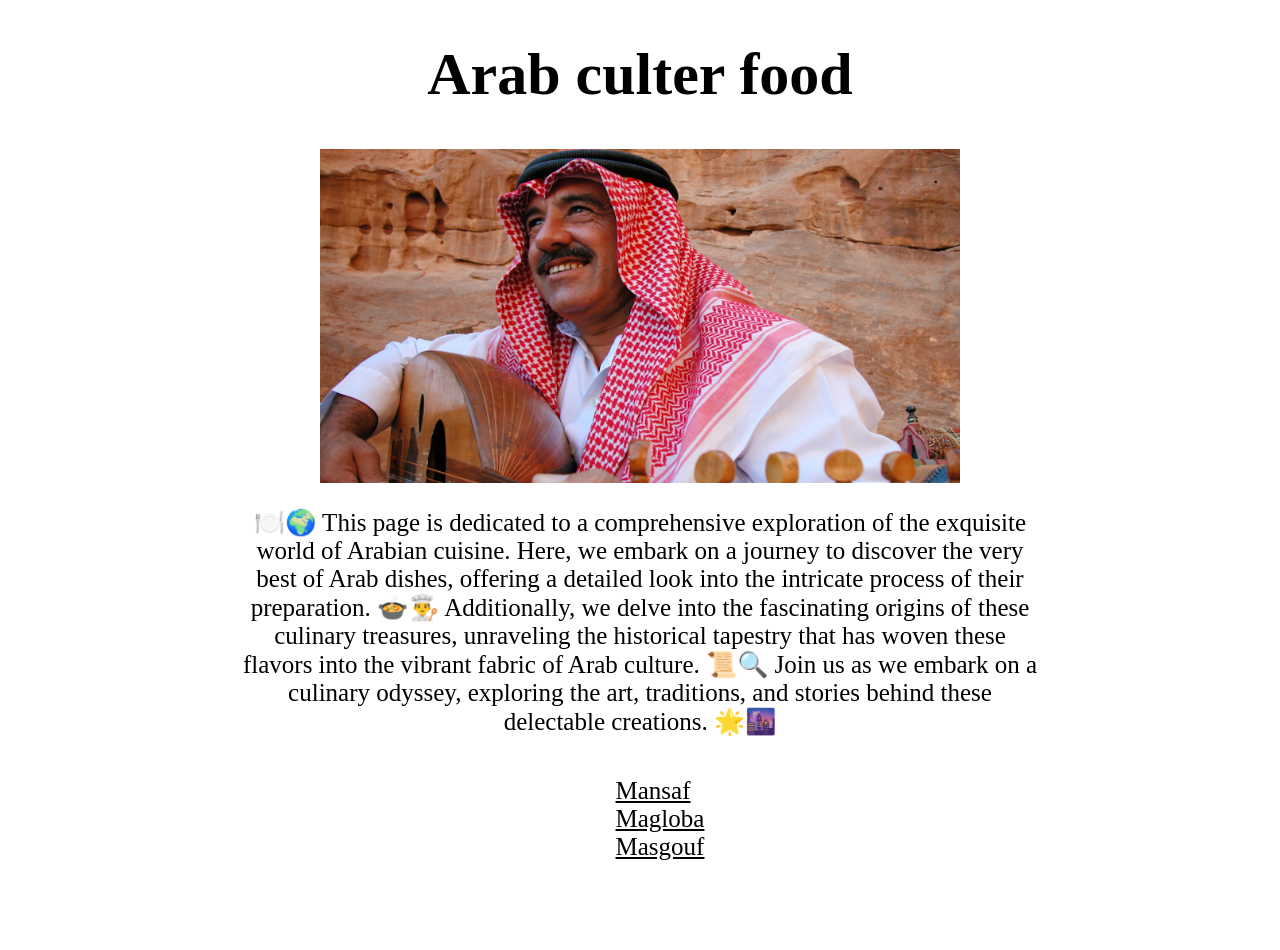
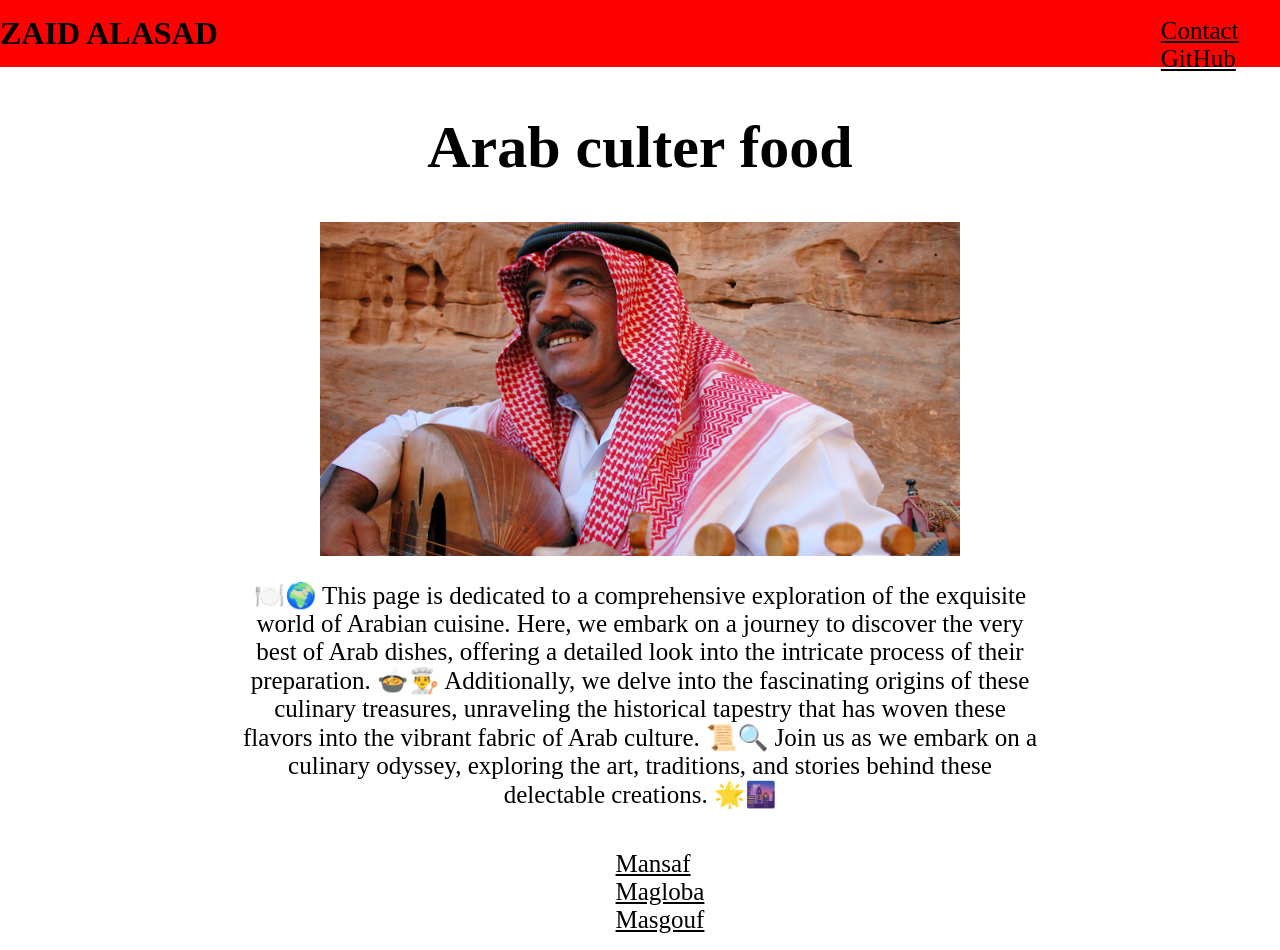
Before and after one commit to zaid-alasad/oden-recipes, a plain HTML site: page index.html in a window 1280 px wide. Before the commit the page ends 877 px from the top, so only its background shows below. Drawn offline with Linux system fonts and the light colour scheme.

Commit message:
fixed teh shape f the top nav bar

```diff
--- a/css/style.css
+++ b/css/style.css
@@ -1,6 +1,6 @@
 body{
-  margin: 0px;
-  padding: 0px;
+  margin: 0;
+  padding: 0;
 }
 
 .heading{
@@ -59,3 +59,27 @@ li a{
   }
 
   /* in the side pages this is responsible for styling the go back buttons */
+
+
+.navBar .top .logo{
+  background-color: red;
+  padding-top: 15px;
+  padding-bottom: 15px;
+  box-sizing: border-box;
+  margin: 0;
+}
+
+.topLinks{
+  margin-left: 86%;
+  margin-top: -50px;
+  padding-left: 60px;
+
+}
+
+/* the above two are resposible for the nav bar and the logo on the main page */
+
+.topLinks a{
+  color: black;
+}
+
+/* this will make the top link color black */
--- a/index.html
+++ b/index.html
@@ -7,7 +7,14 @@
     <title>Arab dishes</title>
 </head>
 <body>
+    <div class="navBar">
+      <div class="top">
+        <h1 class="logo">ZAID ALASAD</h1>
 
+        <p class="topLinks"><a href="https://www.linkedin.com/in/zaid-alasad-852bb5224/">Contact </a><a href="https://github.com/zaid-alasad?tab=repositories">GitHub</a></p>
+
+      </div>
+    </div>
     <h1 class="heading">Arab culter food</h1>
     <div class="banner">
          <img src="images/arab.jpg" alt="A picter of an arab man in the disert with and musical instrument" class="center">
```
